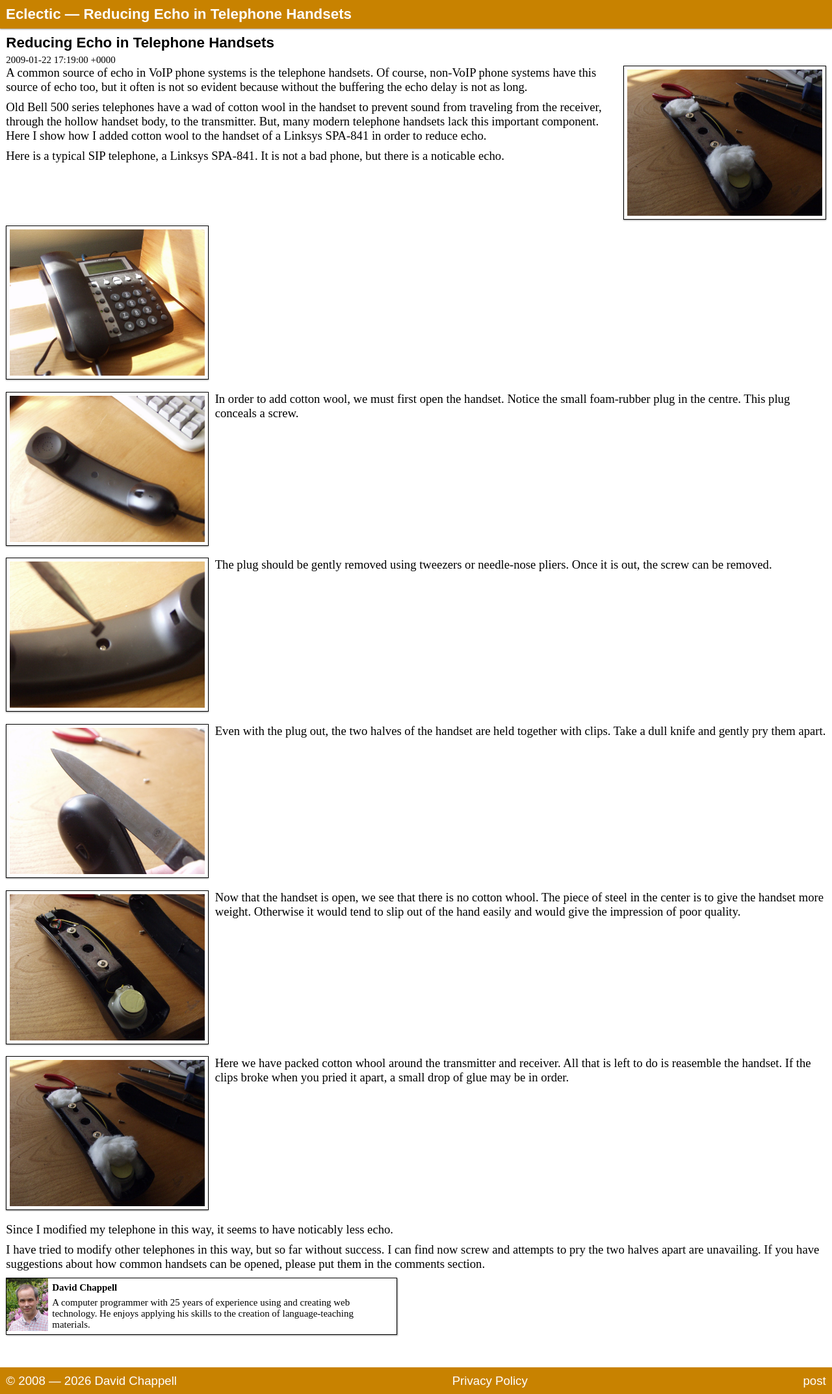
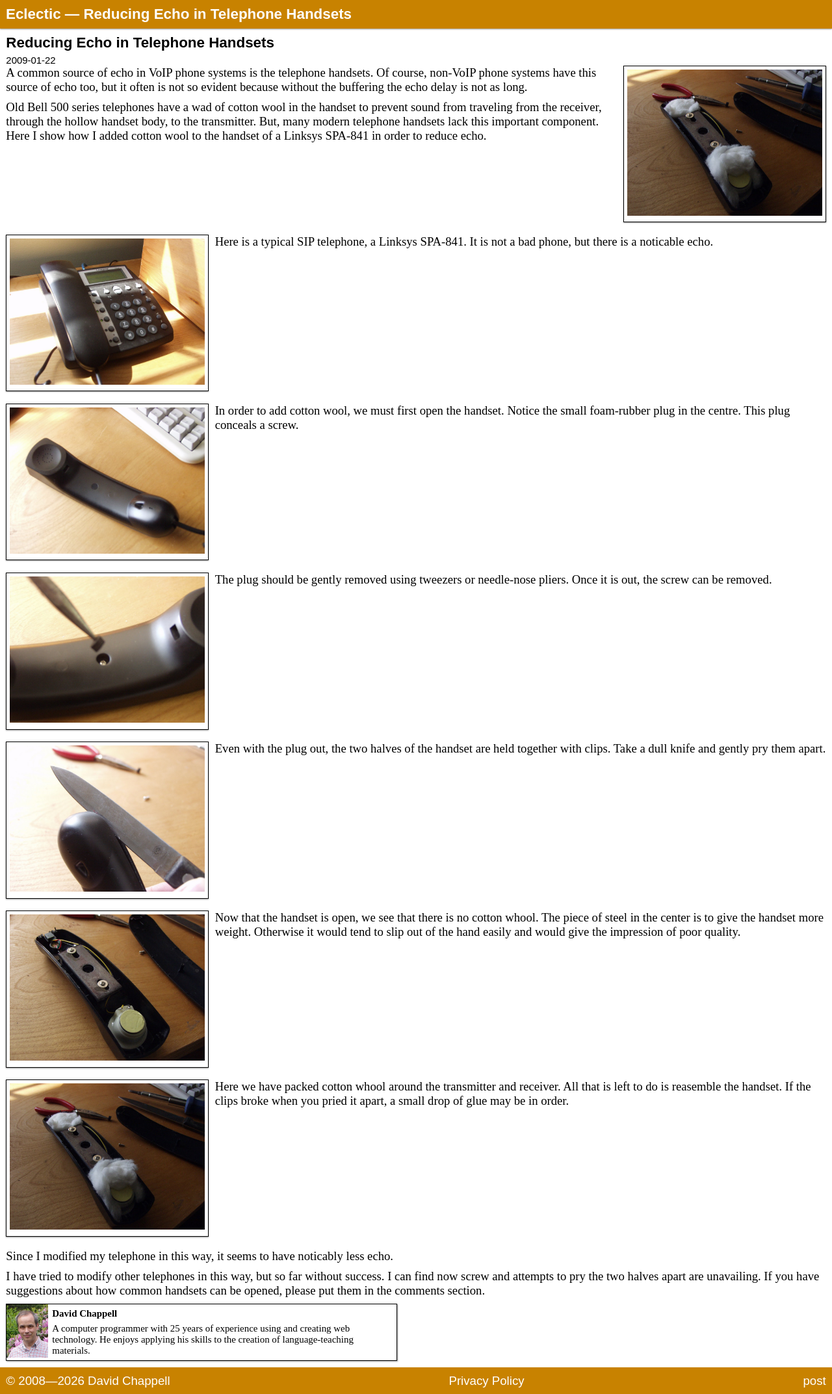
Before and after one commit to david672orford/eclectic, a Jekyll site: the page built from _posts/2009-01-22-echo-in-telephone-handsets.md, in a window 1280 px wide. Shown: the whole page at 65% size. Built offline with Jekyll 4.4.1, drawn with Linux system fonts in a browser that asks for light colours; our own code applies the rules of GitHub Pages for plain Markdown files.

Commit message:
layout fixes

```diff
--- a/_config.yml
+++ b/_config.yml
@@ -1,6 +1,6 @@
 title: Eclectic
 description: Language, computing, and other topics
-copyright: "© 2008 — 2026 David Chappell"
+copyright: "© 2008—2026 David Chappell"
 authors:
   "David Chappell":
     photo: /assets/images/author.jpg
@@ -20,3 +20,4 @@ plugins:
   - jekyll-paginate
 paginate: 5
 paginate_path: "/page/:num/"
+date_format: "%Y-%m-%d"
--- a/_layouts/post.html
+++ b/_layouts/post.html
@@ -2,7 +2,7 @@
 
 <article>
 <h1>{{ page.title }}</h2>
-<div class="post-date">{{ page.date }}</div>
+<div class="post-date">{{ page.date | date: site.date_format }}</div>
 {{ content }}
 
 {% if page.author %}
--- a/_posts/2009-01-22-echo-in-telephone-handsets.md
+++ b/_posts/2009-01-22-echo-in-telephone-handsets.md
@@ -23,36 +23,38 @@ Linksys SPA-841 in order to reduce echo.
 
 <!--more-->
 
+<br clear="both">
 {% include figure.html file="2009/01/p4255505.jpg"
 	side="left"
 	width=300 height=225
 %}
 Here is a typical SIP telephone, a Linksys SPA-841. It is not a bad
 phone, but there is a noticable echo.
+
 <br clear="both">
-
 {% include figure.html file="2009/01/p4255506.jpg"
 	side="left"
 	width=300 height=225
 %}
 In order to add cotton wool, we must first open the handset. Notice the small
 foam-rubber plug in the centre. This plug conceals a screw.
+
 <br clear="both">
-
 {% include figure.html file="2009/01/p4255508.jpg"
 	side="left"
 	width=300 height=225
 %}
 The plug should be gently removed using tweezers or needle-nose pliers. Once it
 is out, the screw can be removed.
+
 <br clear="both">
-
 {% include figure.html file="2009/01/p4255511.jpg"
 	side="left"
 	width=300 height=225
 %}
 Even with the plug out, the two halves of the handset are held together with
 clips. Take a dull knife and gently pry them apart.
+
 <br clear="both">
 
 {% include figure.html file="2009/01/p4255512.jpg"
@@ -63,8 +65,8 @@ Now that the handset is open, we see that there is no cotton whool. The piece
 of steel in the center is to give the handset more weight. Otherwise it would
 tend to slip out of the hand easily and would give the impression of poor
 quality.
+
 <br clear="both">
-
 {% include figure.html file="2009/01/p4255513.jpg"
 	side="left"
 	width=300 height=225
@@ -72,6 +74,7 @@ quality.
 Here we have packed cotton whool around the transmitter and receiver. All that
 is left to do is reasemble the handset. If the clips broke when you pried it
 apart, a small drop of glue may be in order.
+
 <br clear="both">
 
 Since I modified my telephone in this way, it seems to have noticably less echo.
--- a/assets/styles/base.css
+++ b/assets/styles/base.css
@@ -99,9 +99,24 @@ SECTION.teaser A.wide IMG {
 	display: block;
 	width: 100%;
 	}
+SECTION.teaser .note-citation {	/* odt2html output */
+	display: none;
+	}
 
 DIV.pagination {
-	margin: .5em;
+	padding: .5em;
+	font-family: sans-serif;
+	background-color: #f0f0f0;
+	}
+DIV.pagination A {
+	text-decoration: none;
+	color: inherit;
+	}
+DIV.pagination .current-page {
+	font-weight: bold;
+	}
+DIV.pagination A:hover {
+	font-weight: bold;
 	}
 
 /* Blog posting */
@@ -129,6 +144,7 @@ ARTICLE A.wide, ARTICLE A.wide IMG {
 	}
 
 DIV.post-date {
+	font-family: sans-serif;
 	font-size: 80%;
 	}
 
@@ -156,6 +172,7 @@ FIGURE.float.right {
 	margin: 0 0 .5em .5em;
 	}
 FIGURE.float FIGCAPTION {
+	margin-top: .3em;
 	font-family: sans-serif;
 	font-size: 80%;
 	}
```
Also changed, not shown: _posts/2024-11-22-chatgpt-hallucinates-about-newtons-faith.md (+2 -2 lines), index.html (+10 -4 lines), README.md (added).
